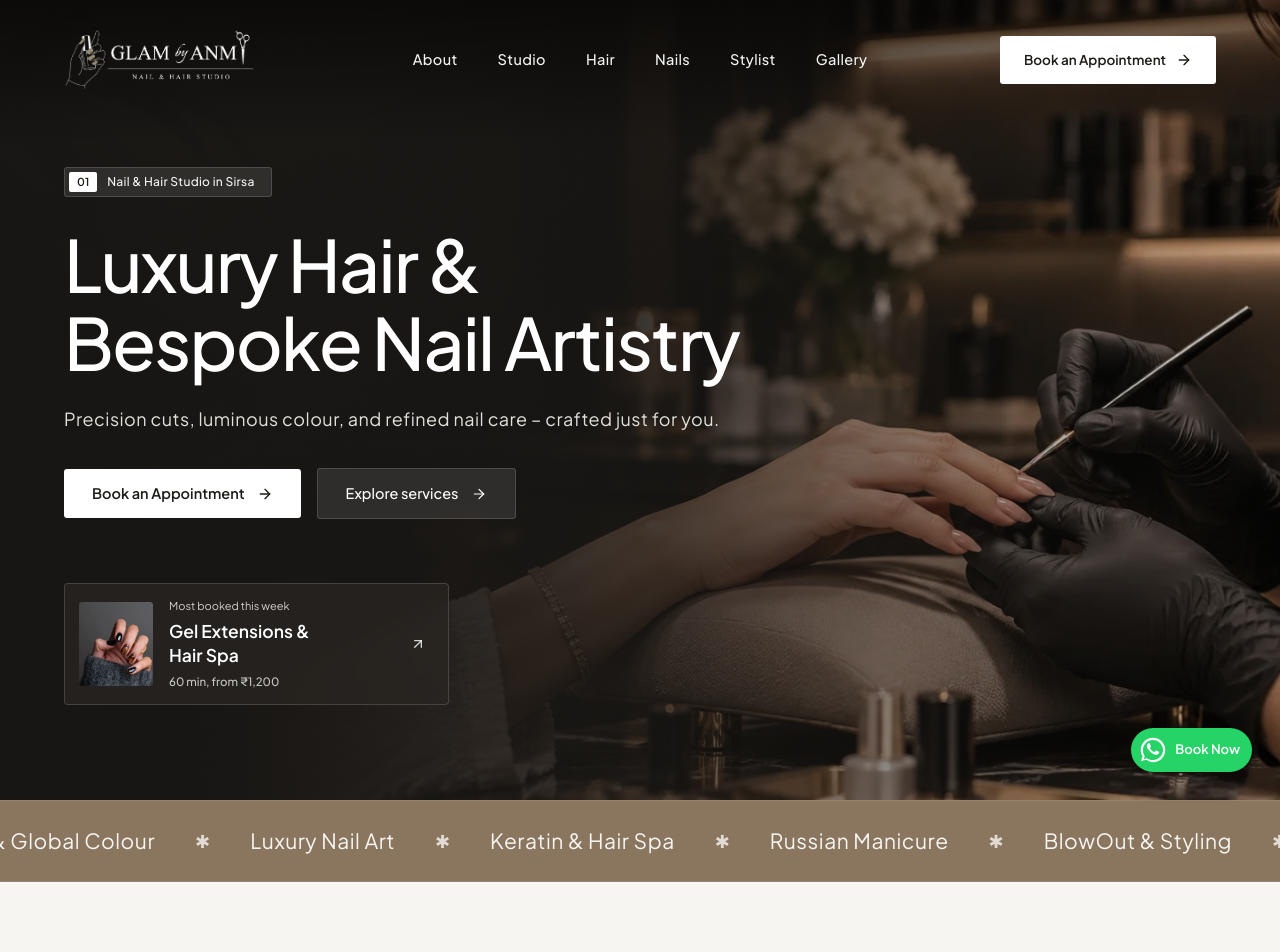
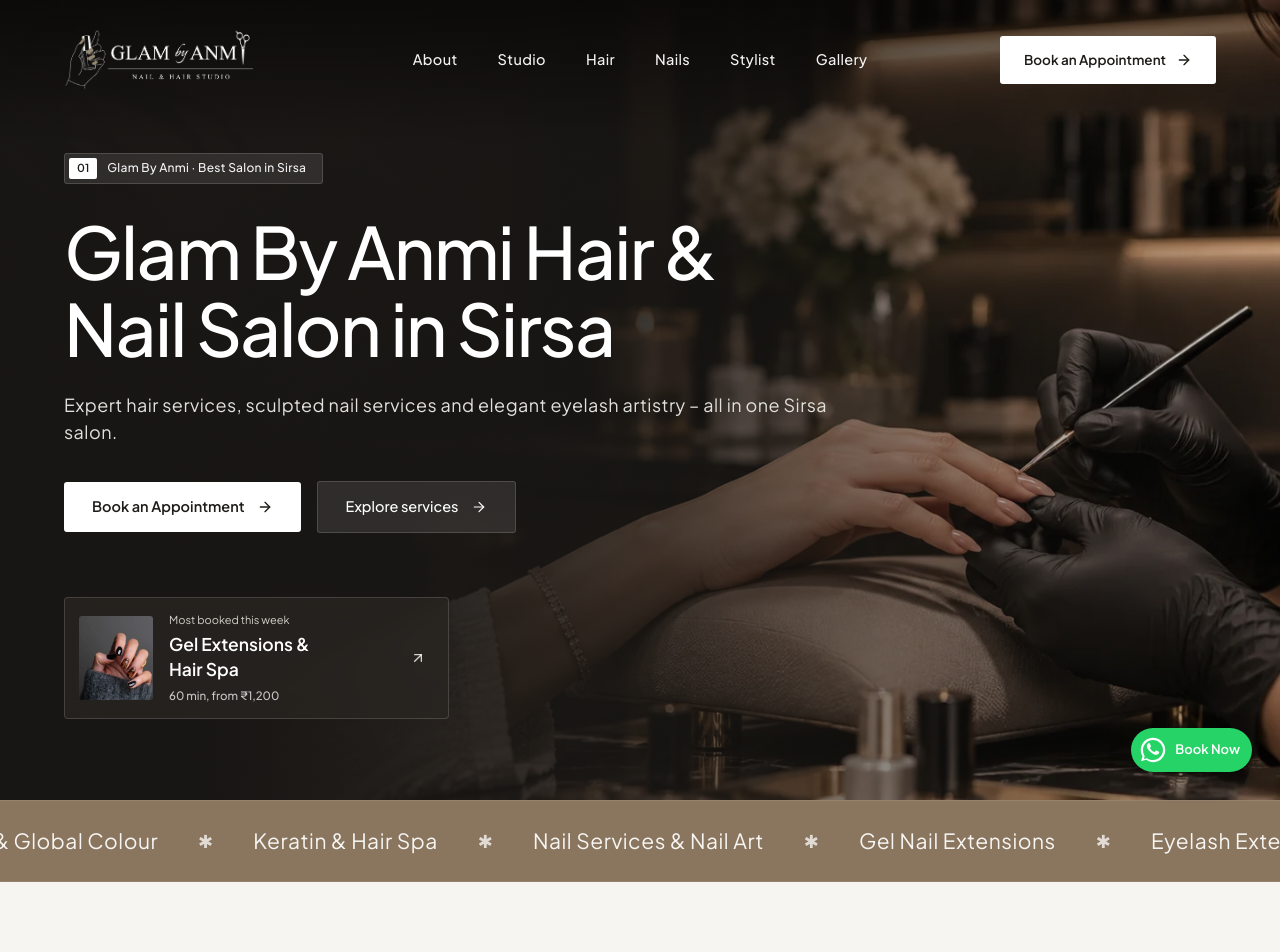
Before and after one commit to Taranveer178/nailsbyanmi, a React (Vite) app: page / in a window 1280 px wide. Shown: the top 952 px of the page. Built offline with nearby package versions, Linux system fonts and the light colour scheme.

Commit message:
updated beauty parlour to salon

```diff
--- a/index.html
+++ b/index.html
@@ -7,30 +7,30 @@
     <meta name="author" content="Glam by Anmi" />
     <meta
       name="description"
-      content="Visit Glam by Anmi in Sirsa, Haryana for precision haircuts, lived-in colour, hair treatments, nail extensions, bridal makeup and nail artistry. Book a one-on-one studio appointment with Anmi."
+      content="Glam By Anmi is the best salon in Sirsa, Haryana for expert hair services, nail services, eyelashes, haircuts, hair colour and hair treatments. Book a one-on-one Glam By Anmi appointment."
     />
     <meta
       name="keywords"
-      content="Glam by Anmi, best beauty parlour in Sirsa, best glam in Sirsa, nail extension in Sirsa, hair in Sirsa, beauty parlour Sirsa, hair salon Sirsa, nail salon Sirsa, bridal makeup Sirsa, nail extensions Sirsa, haircuts Sirsa, best beauty salon in Sirsa, Anmi"
+      content="Glam By Anmi, Glam By Anmi Sirsa, best salon in Sirsa, best hair services in Sirsa, hair salon Sirsa, best nail services in Sirsa, nail salon Sirsa, nail extensions Sirsa, eyelash services Sirsa, eyelashes Sirsa, haircuts Sirsa, hair colour Sirsa, hair treatments Sirsa, Anmi"
     />
     <meta name="robots" content="index, follow" />
     <link rel="canonical" href="https://glambyanmi.in/" />
     <link rel="icon" type="image/png" href="/favicon.png" />
     <link rel="apple-touch-icon" href="/favicon.png" />
 
-    <title>Glam by Anmi | Best Beauty Parlour in Sirsa, Haryana</title>
+    <title>Glam By Anmi | Best Salon in Sirsa for Hair, Nails & Eyelashes</title>
 
     <meta property="og:type" content="website" />
     <meta property="og:locale" content="en_IN" />
-    <meta property="og:site_name" content="Glam by Anmi" />
+    <meta property="og:site_name" content="Glam By Anmi" />
     <meta property="og:url" content="https://glambyanmi.in/" />
     <meta
       property="og:title"
-      content="Glam by Anmi | Best Beauty Parlour in Sirsa, Haryana"
+      content="Glam By Anmi | Best Salon in Sirsa for Hair, Nails & Eyelashes"
     />
     <meta
       property="og:description"
-      content="Precision haircuts, lived-in colour, hair treatments, nail extensions and beauty services in Sirsa, Haryana. Book a one-on-one appointment with Anmi."
+      content="Discover Glam By Anmi in Sirsa for the best hair services, nail services and eyelash services, with expert cuts, colour, extensions and artistry."
     />
     <meta property="og:image" content="https://glambyanmi.in/socialshare.webp" />
     <meta property="og:image:type" content="image/webp" />
@@ -38,28 +38,28 @@
     <meta property="og:image:height" content="630" />
     <meta
       property="og:image:alt"
-      content="Glam by Anmi beauty, hair and nail studio in Sirsa, Haryana"
+      content="Glam By Anmi hair, nail and eyelash salon in Sirsa, Haryana"
     />
 
     <meta name="twitter:card" content="summary_large_image" />
     <meta
       name="twitter:title"
-      content="Glam by Anmi | Best Beauty Parlour in Sirsa, Haryana"
+      content="Glam By Anmi | Best Salon in Sirsa for Hair, Nails & Eyelashes"
     />
     <meta
       name="twitter:description"
-      content="Precision haircuts, lived-in colour, hair treatments, nail extensions and beauty services in Sirsa, Haryana. Book a one-on-one appointment with Anmi."
+      content="Discover Glam By Anmi in Sirsa for expert hair services, nail services and eyelash services."
     />
     <meta name="twitter:image" content="https://glambyanmi.in/socialshare.webp" />
     <meta
       name="twitter:image:alt"
-      content="Glam by Anmi beauty, hair and nail studio in Sirsa, Haryana"
+      content="Glam By Anmi hair, nail and eyelash salon in Sirsa, Haryana"
     />
     <script type="application/ld+json">
       {
         "@context": "https://schema.org",
-        "@type": ["HairSalon", "BeautySalon", "NailSalon"],
-        "name": "Glam by Anmi",
+        "@type": ["HairSalon", "NailSalon"],
+        "name": "Glam By Anmi",
         "url": "https://glambyanmi.in/",
         "logo": "https://glambyanmi.in/logo.webp",
         "image": "https://glambyanmi.in/socialshare.webp",
--- a/src/App.jsx
+++ b/src/App.jsx
@@ -51,27 +51,27 @@ export default function App() {
   useEffect(() => {
     const seoByPage = {
       home: {
-        title: "Glam by Anmi | Best Beauty Parlour in Sirsa, Haryana",
+        title: "Glam By Anmi | Best Salon in Sirsa for Hair, Nails & Eyelashes",
         description:
-          "Visit Glam by Anmi in Sirsa for precision haircuts, balayage, hair treatments, gel nails, nail extensions, nail art and bridal beauty services.",
+          "Glam By Anmi in Sirsa offers expert hair services, nail services, eyelash services, precision haircuts, hair colour, nail extensions and nail art.",
         path: "/",
       },
       gallery: {
-        title: "Hair & Nail Gallery | Glam by Anmi Sirsa",
+        title: "Hair, Nail & Eyelash Gallery | Glam By Anmi Sirsa",
         description:
-          "Explore recent hair transformations, nail extensions, nail art and beauty looks from Glam by Anmi in Sirsa.",
+          "Explore hair transformations, nail extensions, nail art and eyelash looks from Glam By Anmi, the best salon in Sirsa.",
         path: "/gallery",
       },
       privacy: {
-        title: "Privacy Policy | Glam by Anmi",
+        title: "Privacy Policy | Glam By Anmi",
         description:
-          "Read the privacy policy for Glam by Anmi, a hair and beauty studio in Sirsa.",
+          "Read the privacy policy for Glam By Anmi, a hair, nail and eyelash salon in Sirsa.",
         path: "/privacy",
       },
       terms: {
-        title: "Terms & Conditions | Glam by Anmi",
+        title: "Terms & Conditions | Glam By Anmi",
         description:
-          "Review booking, cancellation and studio terms for Glam by Anmi in Sirsa.",
+          "Review booking, cancellation and salon terms for Glam By Anmi in Sirsa.",
         path: "/terms",
       },
     };
--- a/src/components/HeroSection.jsx
+++ b/src/components/HeroSection.jsx
@@ -8,22 +8,22 @@ const defaultSlides = [
   {
     id: 1,
     badgeNumber: "01",
-    badgeText: "Nail & Hair Studio in Sirsa",
-    titleLine1: "Luxury Hair &",
-    titleLine2: "Bespoke Nail Artistry",
+    badgeText: "Glam By Anmi · Best Salon in Sirsa",
+    titleLine1: "Glam By Anmi Hair &",
+    titleLine2: "Nail Salon in Sirsa",
     subtitle:
-      "Precision cuts, luminous colour, and refined nail care – crafted just for you.",
+      "Expert hair services, sculpted nail services and elegant eyelash artistry – all in one Sirsa salon.",
     image: "/Hero%20image%20Nail%20-Glam%20by%20ANMI.webp",
     imageAlt: "Nail artistry at Glam by Anmi in Sirsa",
   },
   {
     id: 2,
     badgeNumber: "02",
-    badgeText: "Nail & Hair Studio in Sirsa",
-    titleLine1: "Luxury Hair &",
-    titleLine2: "Bespoke Nail Artistry",
+    badgeText: "Glam By Anmi · Best Salon in Sirsa",
+    titleLine1: "Glam By Anmi Hair &",
+    titleLine2: "Nail Salon in Sirsa",
     subtitle:
-      "Precision cuts, luminous colour, and refined nail care – crafted just for you.",
+      "Expert hair services, sculpted nail services and elegant eyelash artistry – all in one Sirsa salon.",
     image: "/hero%20image%20hair%20Glam%20By%20ANMI.webp",
     imageAlt: "Hair styling at Glam by Anmi in Sirsa",
   },
--- a/src/components/ServiceTicker.jsx
+++ b/src/components/ServiceTicker.jsx
@@ -1,11 +1,15 @@
 const tickerItems = [
-  "Gel Nail Extensions",
+  "Glam By Anmi · Best Salon in Sirsa",
+  "Expert Hair Services",
   "Signature Haircuts",
   "Balayage & Global Colour",
-  "Luxury Nail Art",
   "Keratin & Hair Spa",
+  "Nail Services & Nail Art",
+  "Gel Nail Extensions",
+  "Eyelash Extensions",
+  "Eyebrow Styling",
   "Russian Manicure",
-  "BlowOut & Styling",
+  "Blowout & Styling",
   "Spa Pedicure",
 ];
 
--- a/src/components/StudioSection.jsx
+++ b/src/components/StudioSection.jsx
@@ -44,7 +44,7 @@ export default function StudioSection() {
 
             {/* Editorial Headline */}
             <h2 className="text-3xl sm:text-4xl md:text-[46px] lg:text-[50px] font-medium text-[#2F2C29] leading-[1.16] tracking-[-0.02em]">
-             Balayage, sculpted nails, and beauty <span className="text-[#8A755F]">crafted</span> with care.
+             Balayage, sculpted nails, and eyelash artistry <span className="text-[#8A755F]">crafted</span> with care at Glam By Anmi.
             </h2>
           </motion.div>
 
```
